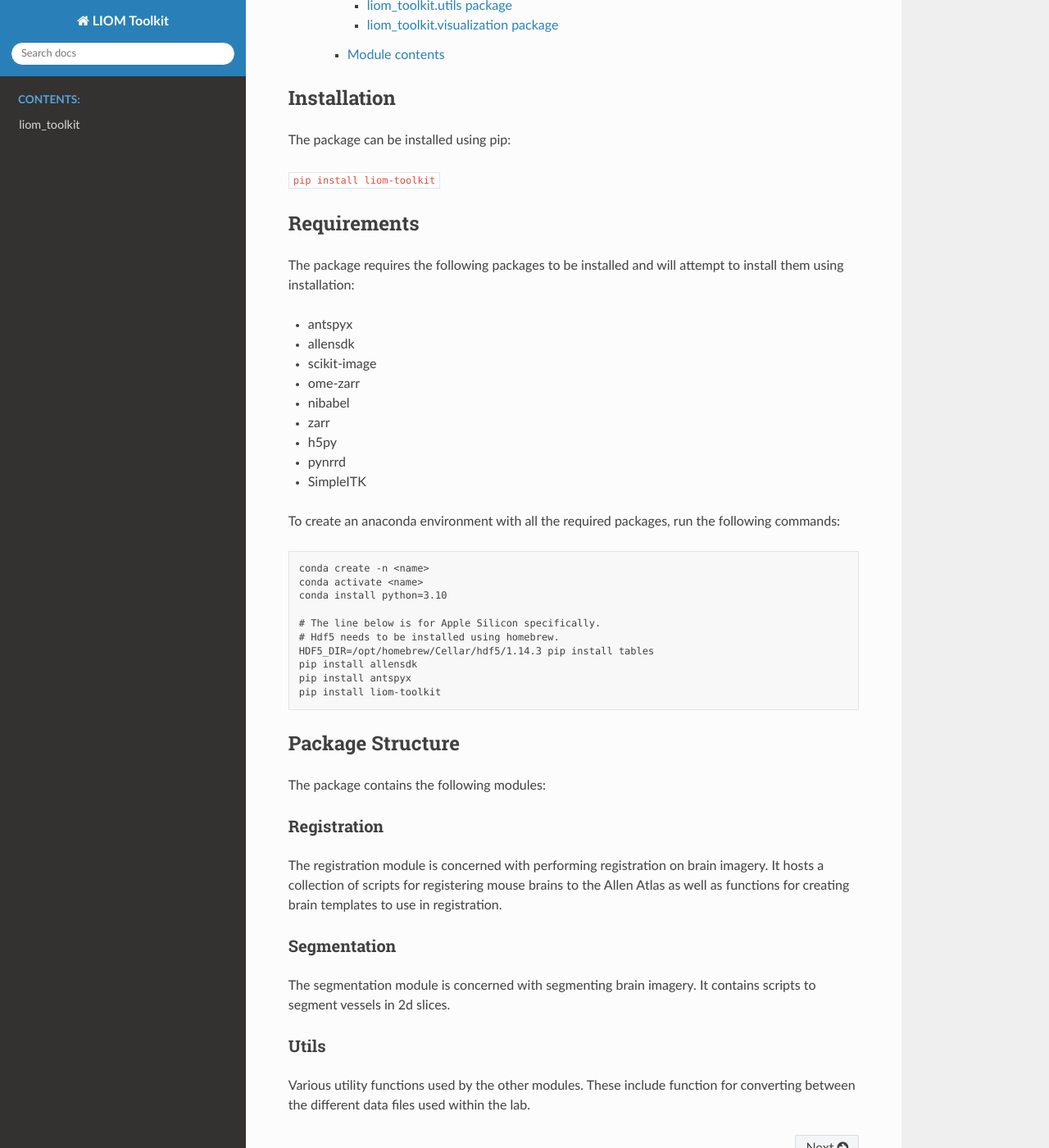
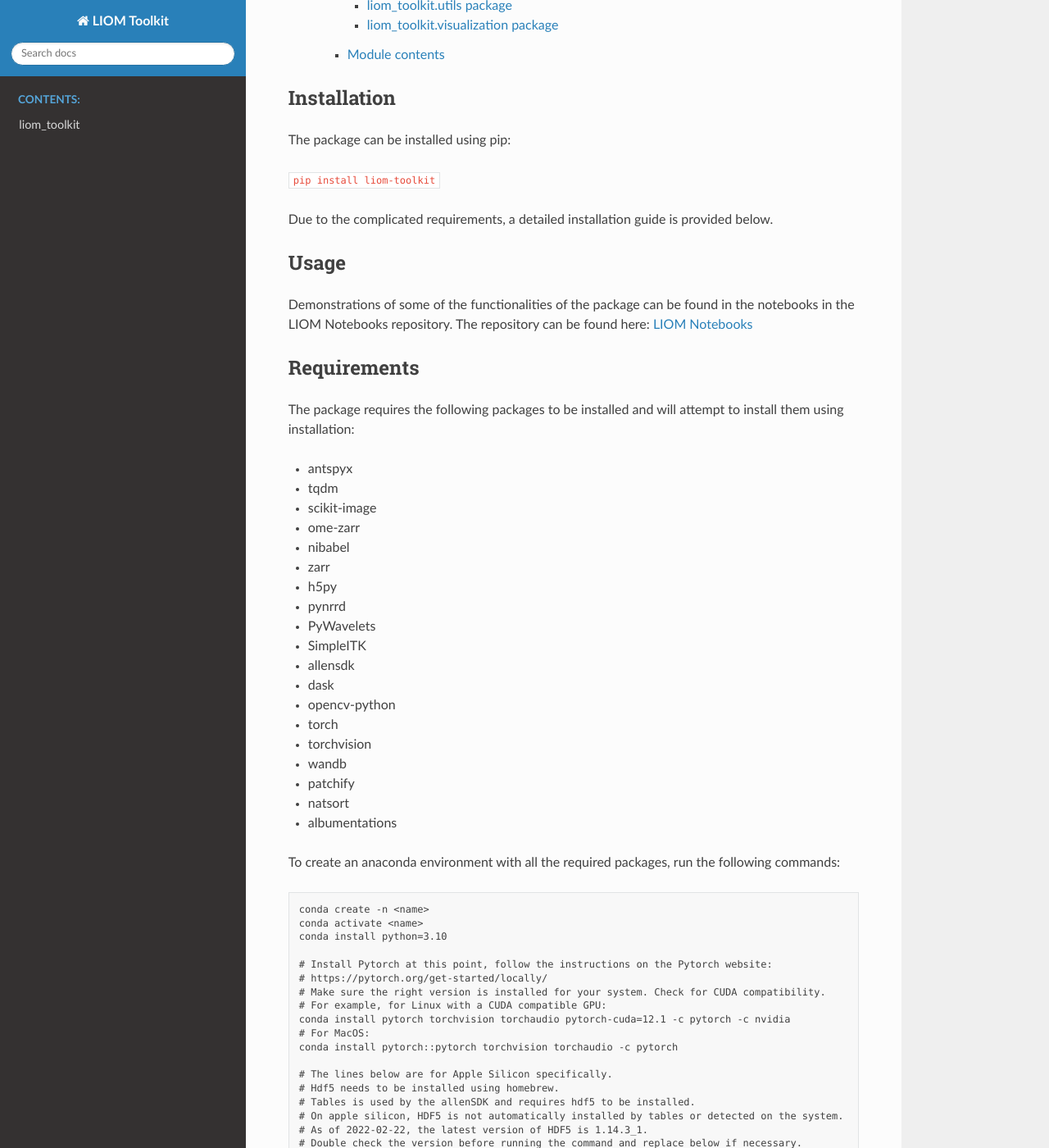
Before and after one commit to LIOMLab/liom-toolkit, a Sphinx documentation site: the page built from docs/source/index.rst, in a window 1280 px wide and 1400 px high, scrolled down 557 px. Shown: the whole window at 82% size. Built offline with Sphinx 7.4.7 and the Read the Docs theme 2.0.0, drawn with Linux system fonts in a browser that asks for light colours; some of the changed text lies outside the part shown.

Commit message:
Updated readmes to reflect recent changes in requirements. Also added information on the LIOM notebooks which demonstrate usecases of the toolkit.

```diff
--- a/docs/source/index.rst
+++ b/docs/source/index.rst
@@ -31,6 +31,17 @@
 
 ``pip install liom-toolkit``
 
+Due to the complicated requirements, a detailed installation guide is provided below.
+
+Usage
+=====
+
+Demonstrations of some of the functionalities of the package can be found in the notebooks in the LIOM Notebooks repository.
+The repository can be found here: `LIOM Notebooks <https://github.com/LIOMLab/liom-notebooks/>`_
+
+
+
+
 
 Requirements
 ============
@@ -38,14 +49,24 @@
 The package requires the following packages to be installed and will attempt to install them using installation:
 
 - antspyx
-- allensdk
+- tqdm
 - scikit-image
 - ome-zarr
 - nibabel
 - zarr
 - h5py
 - pynrrd
+- PyWavelets
 - SimpleITK
+- allensdk
+- dask
+- opencv-python
+- torch
+- torchvision
+- wandb
+- patchify
+- natsort
+- albumentations
 
 To create an anaconda environment with all the required packages, run the following commands:
 
@@ -55,12 +76,34 @@
     conda activate <name>
     conda install python=3.10
 
-    # The line below is for Apple Silicon specifically.
+    # Install Pytorch at this point, follow the instructions on the Pytorch website:
+    # https://pytorch.org/get-started/locally/
+    # Make sure the right version is installed for your system. Check for CUDA compatibility.
+    # For example, for Linux with a CUDA compatible GPU:
+    conda install pytorch torchvision torchaudio pytorch-cuda=12.1 -c pytorch -c nvidia
+    # For MacOS:
+    conda install pytorch::pytorch torchvision torchaudio -c pytorch
+
+    # The lines below are for Apple Silicon specifically.
     # Hdf5 needs to be installed using homebrew.
-    HDF5_DIR=/opt/homebrew/Cellar/hdf5/1.14.3 pip install tables
+    # Tables is used by the allenSDK and requires hdf5 to be installed.
+    # On apple silicon, HDF5 is not automatically installed by tables or detected on the system.
+    # As of 2022-02-22, the latest version of HDF5 is 1.14.3_1.
+    # Double check the version before running the command and replace below if necessary.
+    brew install hdf5
+    HDF5_DIR=/opt/homebrew/Cellar/hdf5/1.14.3_1 pip install tables
+
+    # From now on pip will be used to install the packages. Some packages are not available on conda, or are out of date.
     pip install allensdk
     pip install antspyx
     pip install liom-toolkit
+
+    # To build the documentation of the package
+    pip install sphinx-rtd-theme
+    pip install sphinxcontrib-apidoc
+
+    # To run the LIOM Notebooks
+    pip install jupyterlab
 
 
 Package Structure
@@ -77,7 +120,9 @@
 Segmentation
 ------------
 
-The segmentation module is concerned with segmenting brain imagery. It contains scripts to segment vessels in 2d slices.
+The segmentation module is concerned with segmenting brain imagery. It contains methods for segmenting brain images into
+different regions of interest. The vseg submodule contains methods for segmenting vasculature using deep learning using
+a U-net architecture. The pretrained model is trained on LSFM data.
 
 Utils
 -----
```
Also changed, not shown: README.md (+32 -3 lines).
